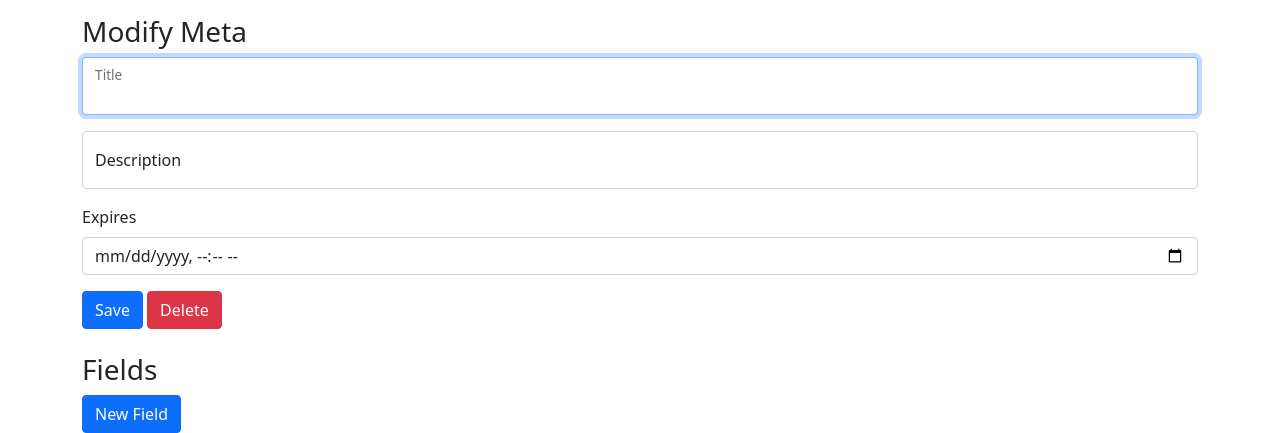
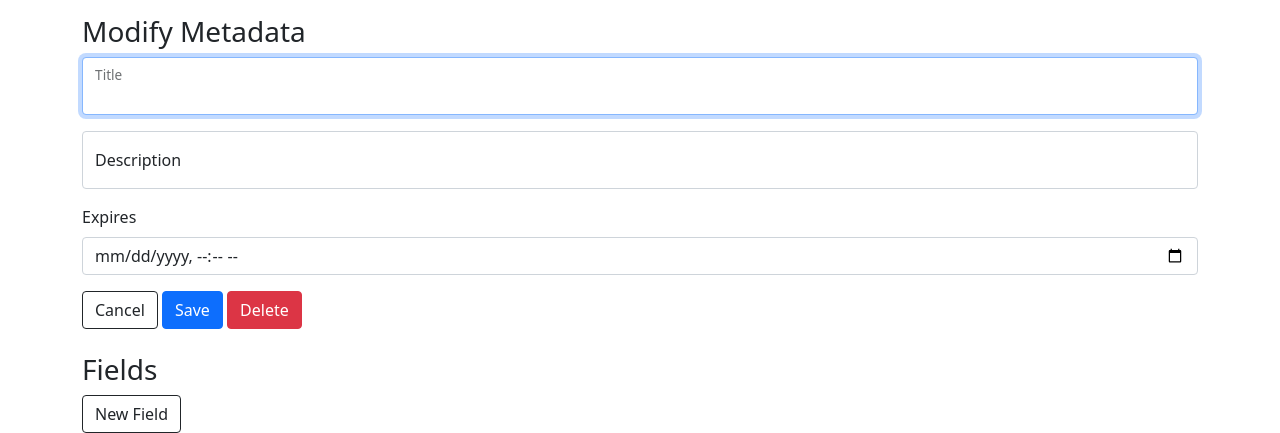
Before and after one commit to enchant97/simple-survey, a Python web app: template simple_survey/templates/survey/edit.html in a window 1280 px wide. Shown: the part 136-569 px from the top of the page. Run offline with Jinja, Linux system fonts and the light colour scheme; the template is opened without the code that fills it, so the values that code supplies are empty; some libraries are stand-ins or nearby versions.

Commit message:
ui improvements

```diff
--- a/simple_survey/templates/survey/edit.html
+++ b/simple_survey/templates/survey/edit.html
@@ -2,7 +2,7 @@
 {% block title %}Edit{% endblock %}
 {% block main %}
 <section class="mb-4">
-    <h3>Modify Meta</h3>
+    <h3>Modify Metadata</h3>
     <form action="{{ url_for('survey.post_survey_edit', survey_id=survey.id) }}" method="post">
         <div class="mb-3 form-floating">
             <input class="form-control" type="text" name="title" id="survey-title" maxlength="100"
@@ -19,6 +19,7 @@
             <input class="form-control" type="datetime-local" name="expires_at" id="survey-expires_at" {% if
                 survey.expires_at %} value="{{ survey.expires_at }}" {% endif %}>
         </div>
+        <a class="btn btn-outline-dark" href="{{ url_for('survey.get_manage_surveys') }}">Cancel</a>
         <button class="btn btn-primary" type="submit">Save</button>
         <a class="btn btn-danger" href="{{ url_for('survey.get_survey_delete', survey_id=survey.id) }}">Delete</a>
     </form>
@@ -26,7 +27,8 @@
 
 <section class="mb-4">
     <h3>Fields</h3>
-    <a class="btn btn-primary" href="{{ url_for('survey.get_survey_field_new', survey_id=survey.id) }}">New Field</a>
+    <a class="btn btn-outline-dark" href="{{ url_for('survey.get_survey_field_new', survey_id=survey.id) }}">New
+        Field</a>
     <table class="table">
         <thead>
             <tr>
--- a/simple_survey/templates/survey/field-new.html
+++ b/simple_survey/templates/survey/field-new.html
@@ -16,7 +16,7 @@
         <input class="form-check-input" type="checkbox" name="required" id="field-required" value="1" checked>
         <label class="form-check-label" for="field-required">Required</label>
     </div>
+    <a class="btn btn-outline-dark" href="{{ url_for('survey.get_survey_edit', survey_id=survey.id) }}">Cancel</a>
     <button class="btn btn-primary" type="submit">Create</button>
-    <a class="btn btn-danger" href="{{ url_for('survey.get_survey_edit', survey_id=survey.id) }}">Cancel</a>
 </form>
 {% endblock %}
--- a/simple_survey/templates/survey/new.html
+++ b/simple_survey/templates/survey/new.html
@@ -16,6 +16,7 @@
         <label class="form-label" for="survey-expires_at">Expires</label>
         <input class="form-control" type="datetime-local" name="expires_at" id="survey-expires_at">
     </div>
+    <a class="btn btn-outline-dark" href="{{ url_for('home.index') }}">Cancel</a>
     <button class="btn btn-primary" type="submit">Create</button>
 </form>
 {% endblock %}
--- a/simple_survey/templates/survey/option-new.html
+++ b/simple_survey/templates/survey/option-new.html
@@ -7,8 +7,8 @@
             placeholder="The Caption" required autofocus>
         <label class="form-label" for="field-option-caption">Caption</label>
     </div>
+    <a class="btn btn-outline-dark"
+        href="{{ url_for('survey.get_survey_field_edit', survey_id=survey.id, field_id=field.id) }}">Cancel</a>
     <button class="btn btn-primary" type="submit">Create</button>
-    <a class="btn btn-danger"
-        href="{{ url_for('survey.get_survey_field_edit', survey_id=survey.id, field_id=field.id) }}">Cancel</a>
 </form>
 {% endblock %}
```
Also changed, not shown: simple_survey/templates/survey/field-edit.html (+4 -3 lines).
